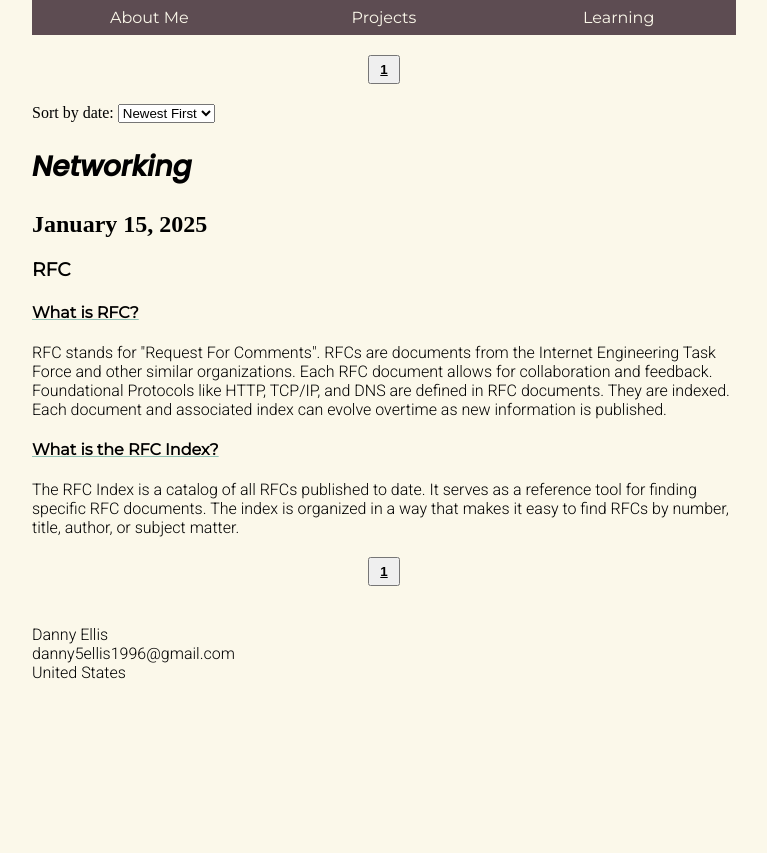
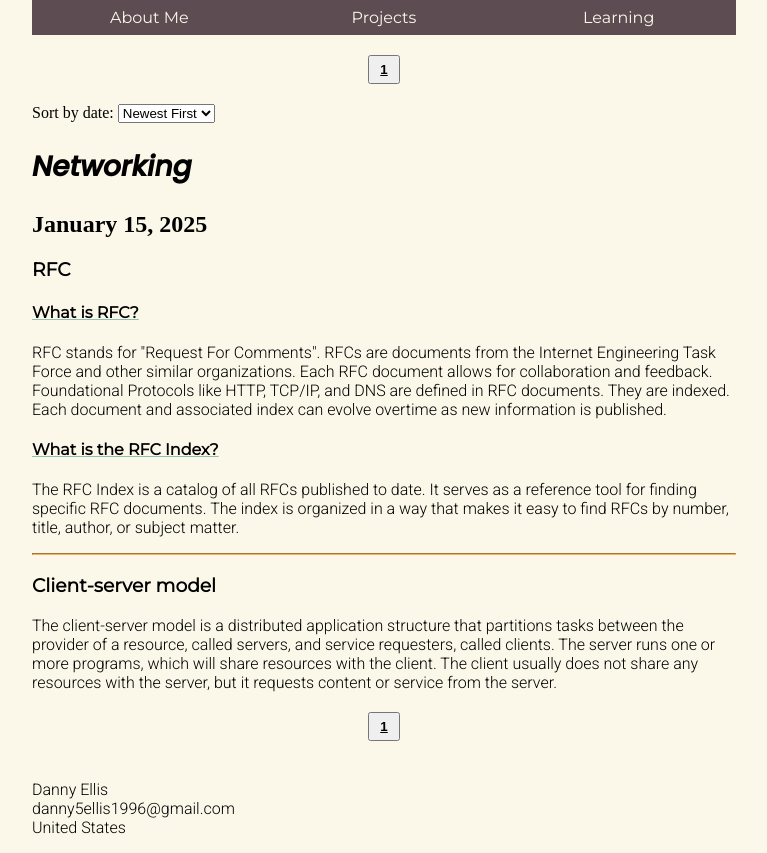
Before and after one commit to jorted-runner/DannyEllisPortfolio, a plain HTML site: page learn.html in a window 1280 px wide. Shown: the whole page, without its empty margins (256-1023 px from the left). Before the commit the page ends 800 px from the top, so only its background shows below. Drawn offline with Linux system fonts and the light colour scheme.

Commit message:
Add section on client-server model to learn.html

```diff
--- a/learn.html
+++ b/learn.html
@@ -45,6 +45,14 @@
                 <p>
                     The RFC Index is a catalog of all RFCs published to date. It serves as a reference tool for finding specific RFC documents. The index is organized in a way that makes it easy to find RFCs by number, title, author, or subject matter.
                 </p>
+                <hr>
+                <h3>Client-server model</h3>
+                <p>
+                    The client-server model is a distributed application structure that partitions tasks between the provider of a resource, called servers, and service requesters, called clients. The server runs one or more programs, which will share resources with the client. The client usually does not share any resources with the server, but it requests content or service from the server.
+                </p>
+                <p>
+
+                </p>
             </section>
         </div>
 
```
